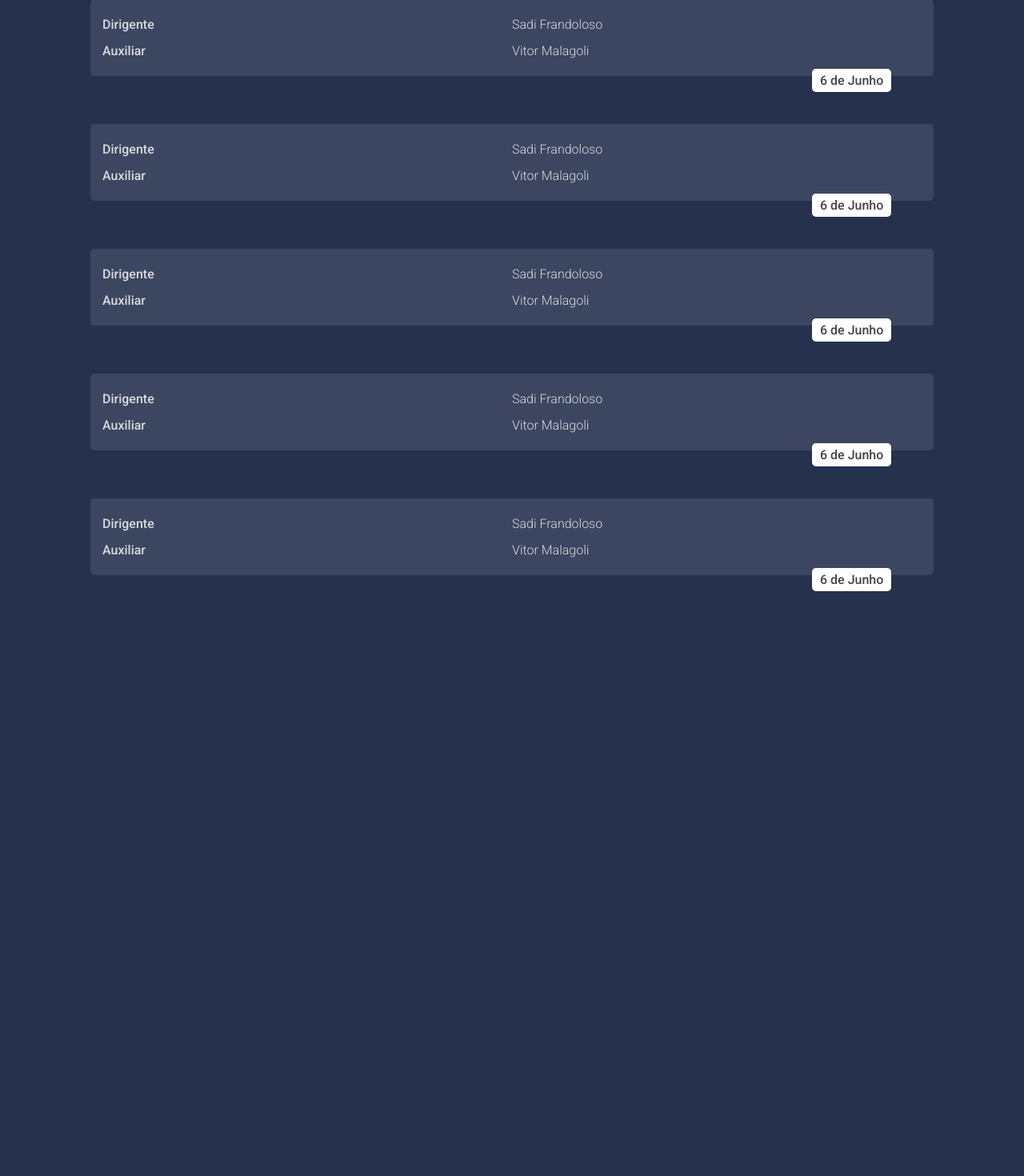
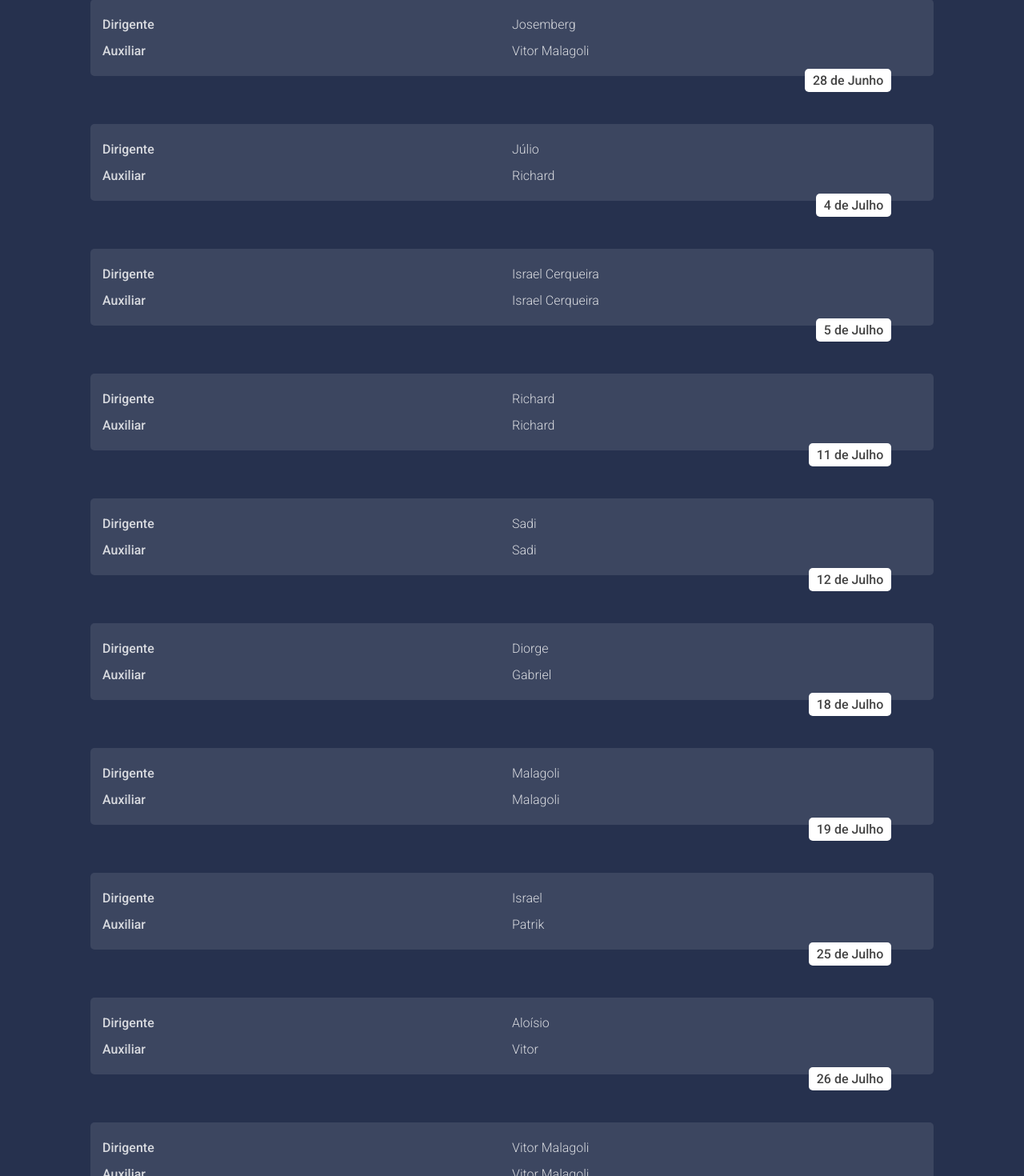
Before and after one commit to gabrr/cong-costeira, a React (Create React App) app: page / in a window 1280 px wide. Shown: the part 115-1585 px from the top of the page at 80% size. Before the commit the page ends 864 px from the top, so only its background shows below. Built offline with nearby package versions, Linux system fonts and the light colour scheme.

Commit message:
new data

```diff
--- a/src/data.ts
+++ b/src/data.ts
@@ -6,30 +6,81 @@ interface Card {
 
 const data: Card[] = [
     {
-        dirigente: 'Sadi Frandoloso',
+        dirigente: 'Josemberg',
         auxiliar: 'Vitor Malagoli',
-        data: '6 de Junho'
+        data: '28 de Junho'
     },
     {
-        dirigente: 'Sadi Frandoloso',
-        auxiliar: 'Vitor Malagoli',
-        data: '6 de Junho'
+        dirigente: 'Júlio',
+        auxiliar: 'Richard',
+        data: '4 de Julho'
     },
     {
-        dirigente: 'Sadi Frandoloso',
-        auxiliar: 'Vitor Malagoli',
-        data: '6 de Junho'
+        dirigente: 'Israel Cerqueira',
+        auxiliar: 'Israel Cerqueira',
+        data: '5 de Julho'
     },
     {
-        dirigente: 'Sadi Frandoloso',
-        auxiliar: 'Vitor Malagoli',
-        data: '6 de Junho'
+        dirigente: 'Richard',
+        auxiliar: 'Richard',
+        data: '11 de Julho'
     },
     {
-        dirigente: 'Sadi Frandoloso',
+        dirigente: 'Sadi',
+        auxiliar: 'Sadi',
+        data: '12 de Julho'
+    },
+    {
+        dirigente: 'Diorge',
+        auxiliar: 'Gabriel',
+        data: '18 de Julho'
+    },
+    {
+        dirigente: 'Malagoli',
+        auxiliar: 'Malagoli',
+        data: '19 de Julho'
+    },
+    {
+        dirigente: 'Israel',
+        auxiliar: 'Patrik',
+        data: '25 de Julho'
+    },
+    {
+        dirigente: 'Aloísio',
+        auxiliar: 'Vitor',
+        data: '26 de Julho'
+    },
+    {
+        dirigente: 'Vitor Malagoli',
         auxiliar: 'Vitor Malagoli',
-        data: '6 de Junho'
-    }
+        data: '1 de Agosto'
+    },
+    {
+        dirigente: 'Josemberg',
+        auxiliar: 'Gabriel Oliveira',
+        data: '2 de Agosto'
+    },
+    {
+        dirigente: 'Paulo',
+        auxiliar: 'Richard',
+        data: '8 de Agosto'
+    },
+    {
+        dirigente: 'Israel Cerqueira',
+        auxiliar: 'Israel Cerqueira',
+        data: '9 de Agosto'
+    },
+    {
+        dirigente: 'Patrik França',
+        auxiliar: 'Patrik França',
+        data: '15 de Agosto'
+    },
+    {
+        dirigente: 'Milton Melo',
+        auxiliar: 'Gabriel Oliveira',
+        data: '15 de Agosto'
+    },
+
 ]
 
 export default data
```
